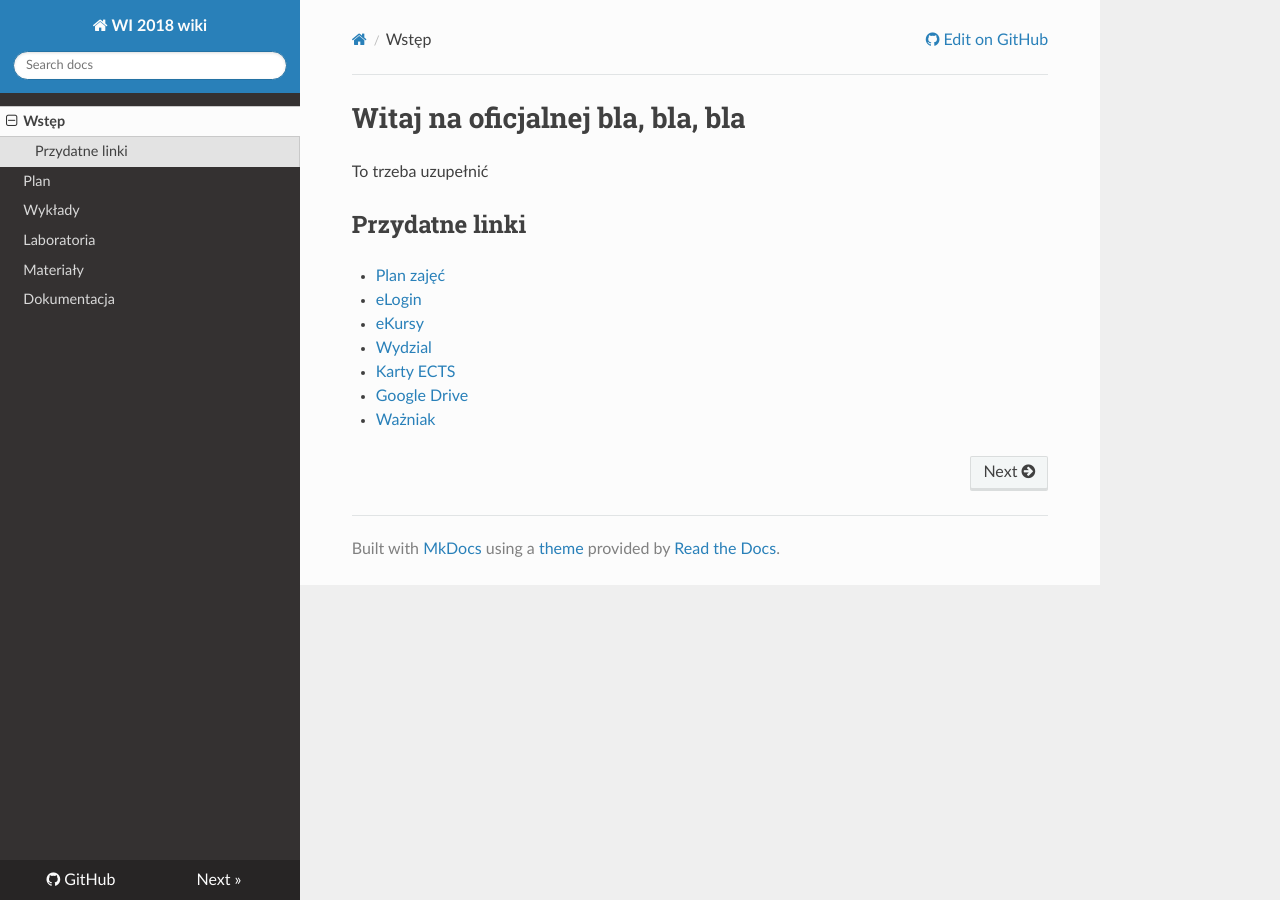
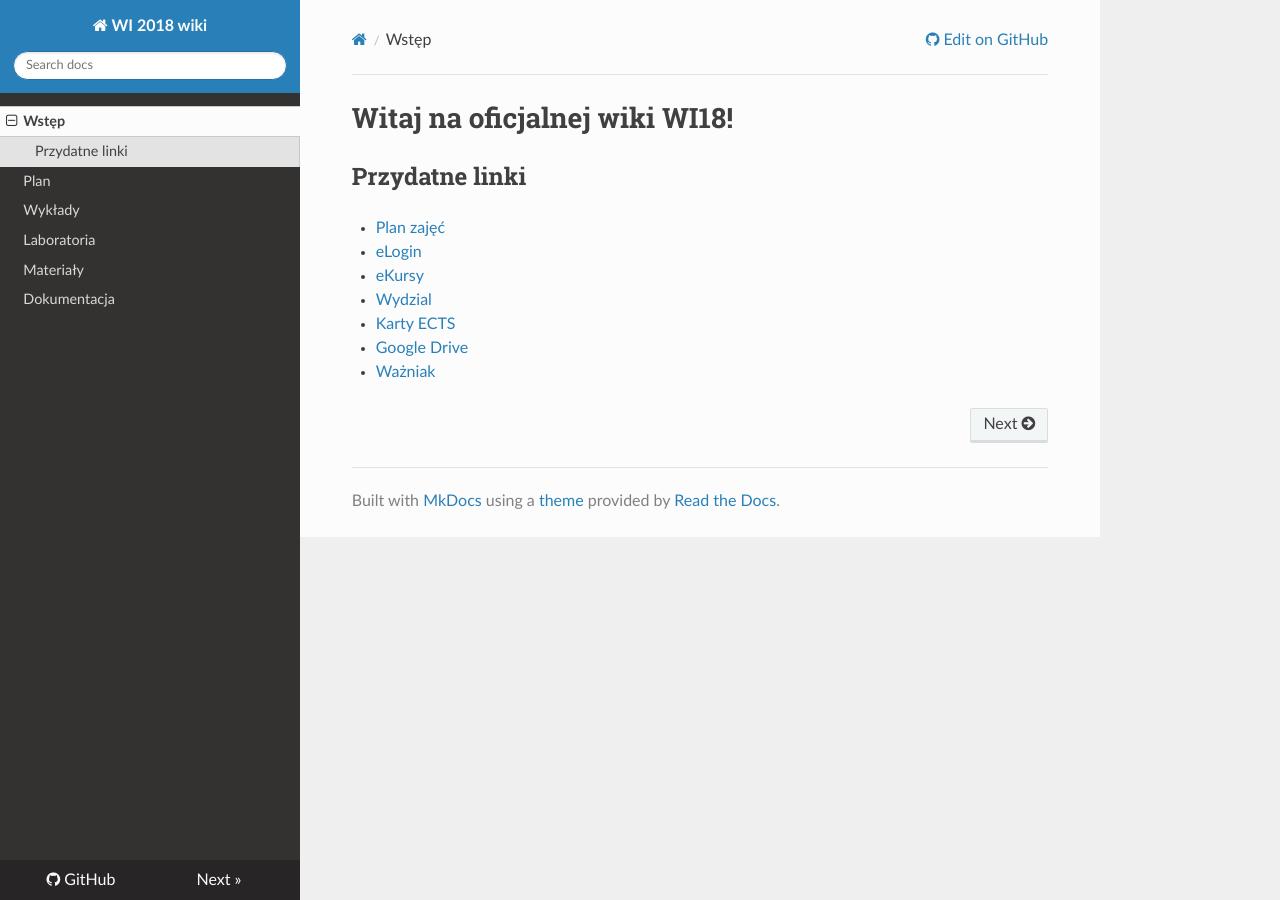
Before and after one commit to PUT-WI-18/wi18-wiki-sem5, an MkDocs documentation site: the page built from docs/index.md, in a window 1280 px wide. Built offline with MkDocs 1.6.1, drawn with Linux system fonts in a browser that asks for light colours; nearby versions of some CDN libraries.

Commit message:
Update index.md
Na przypale, bo zapomniałam, zaraz pewnie mocniej poprawię

```diff
--- a/docs/index.md
+++ b/docs/index.md
@@ -1,5 +1,5 @@
-# Witaj na oficjalnej bla, bla, bla
-To trzeba uzupełnić
+# Witaj na oficjalnej wiki WI18!
+
 
 ## Przydatne linki
 - [Plan zajęć](https://cat.put.poznan.pl/sites/default/files/dydaktyka/d_INF_1st_5sem.pdf)
```
